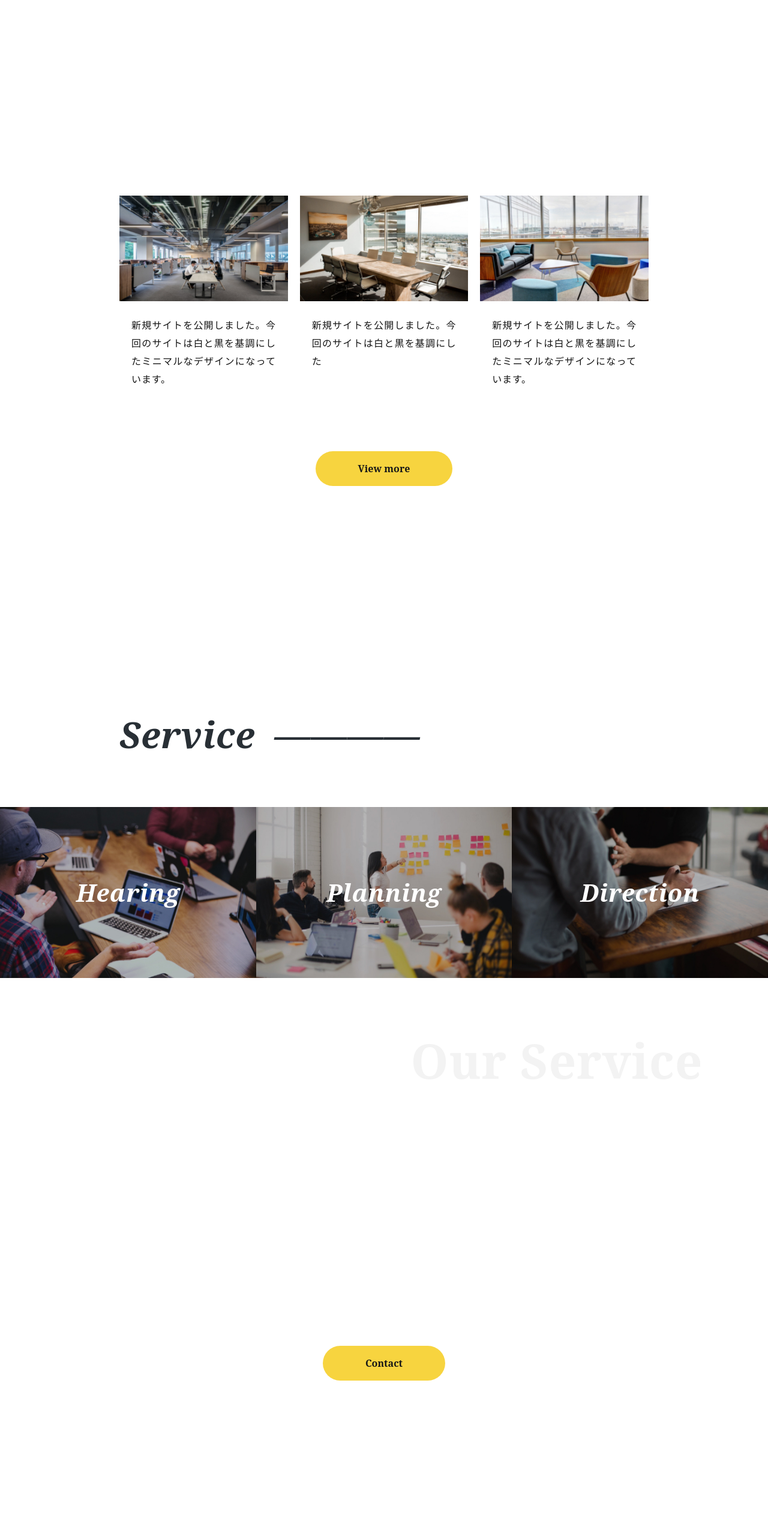
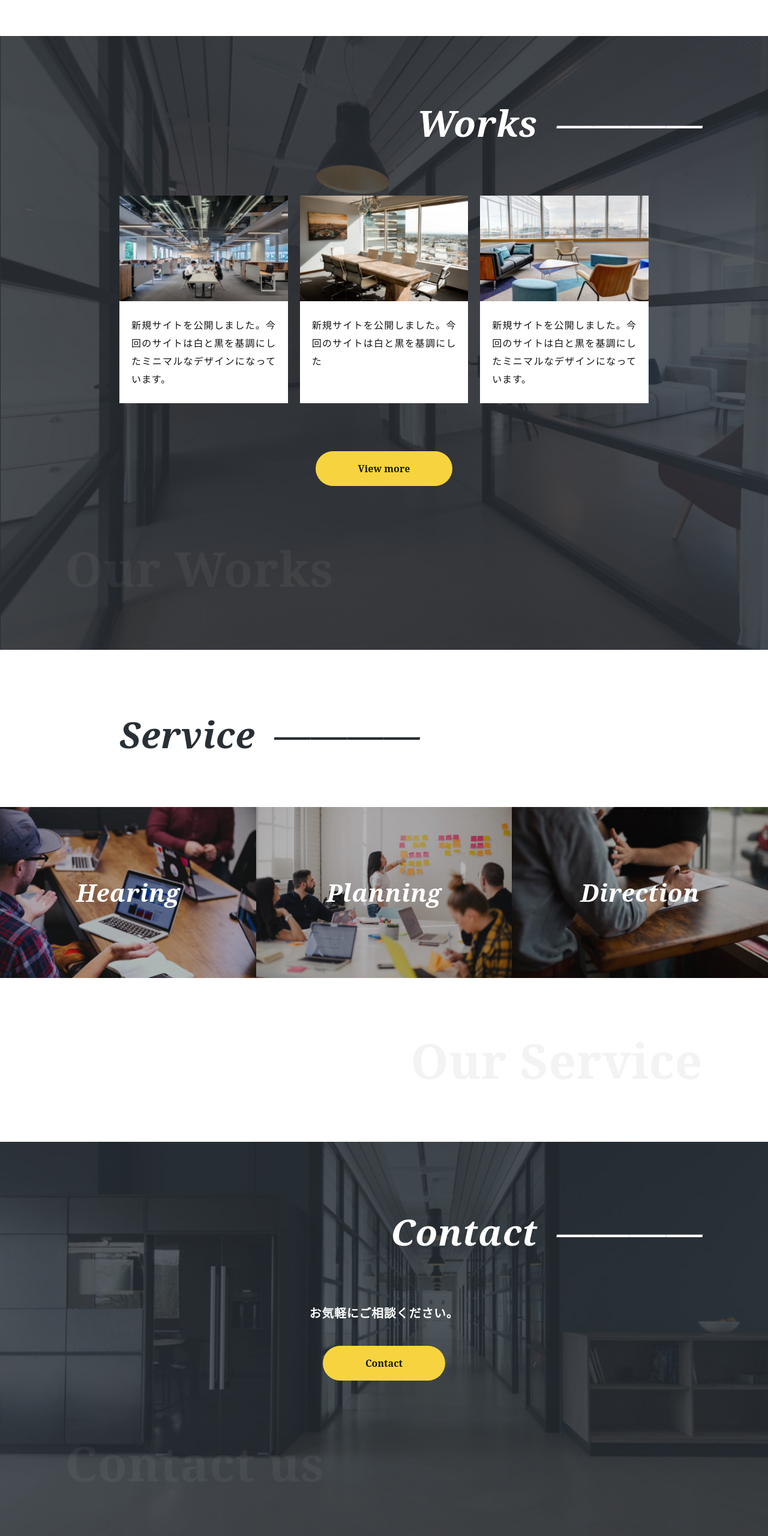
Before and after one commit to omochi24/myportfolio_20211129, a plain HTML site: page index.html in a window 1280 px wide. Shown: the part 1465-4025 px from the top of the page at 60% size. Drawn offline with nearby package versions, Linux system fonts and the light colour scheme; some packages are replaced by stand-ins of ours; the site is published under a folder, as on GitHub Pages, so addresses that start at the root find nothing.

Commit message:
Add files via upload

```diff
--- a/assets/sass/style.scss
+++ b/assets/sass/style.scss
@@ -165,7 +165,7 @@ li {
 // WORKS
 .works {
 
-    background-image: url("/assets/img/works-bgi@2x.jpg");
+    background-image: url("../img/works-bgi@2x.jpg");
     background-size: cover;
     text-align: center;
     padding-bottom: 70px;
@@ -247,7 +247,7 @@ li {
 // CONTACT
 .contact {
 
-    background-image: url("/assets/img/contact-bgi@2x.jpg");
+    background-image: url("../img/contact-bgi@2x.jpg");
     background-size: cover;
     padding-bottom: 70px;
 
```
Also changed, not shown: assets/css/style.css, 1 other file.
